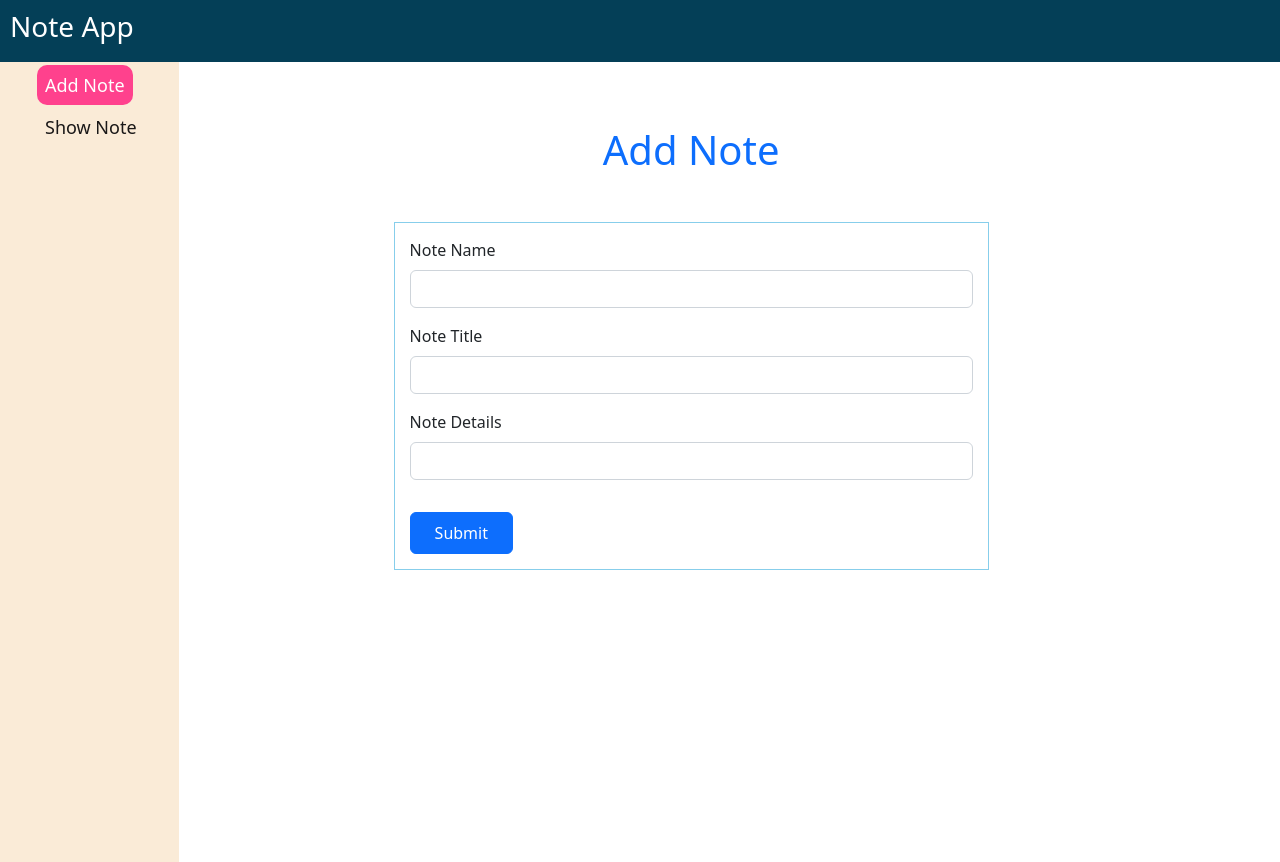
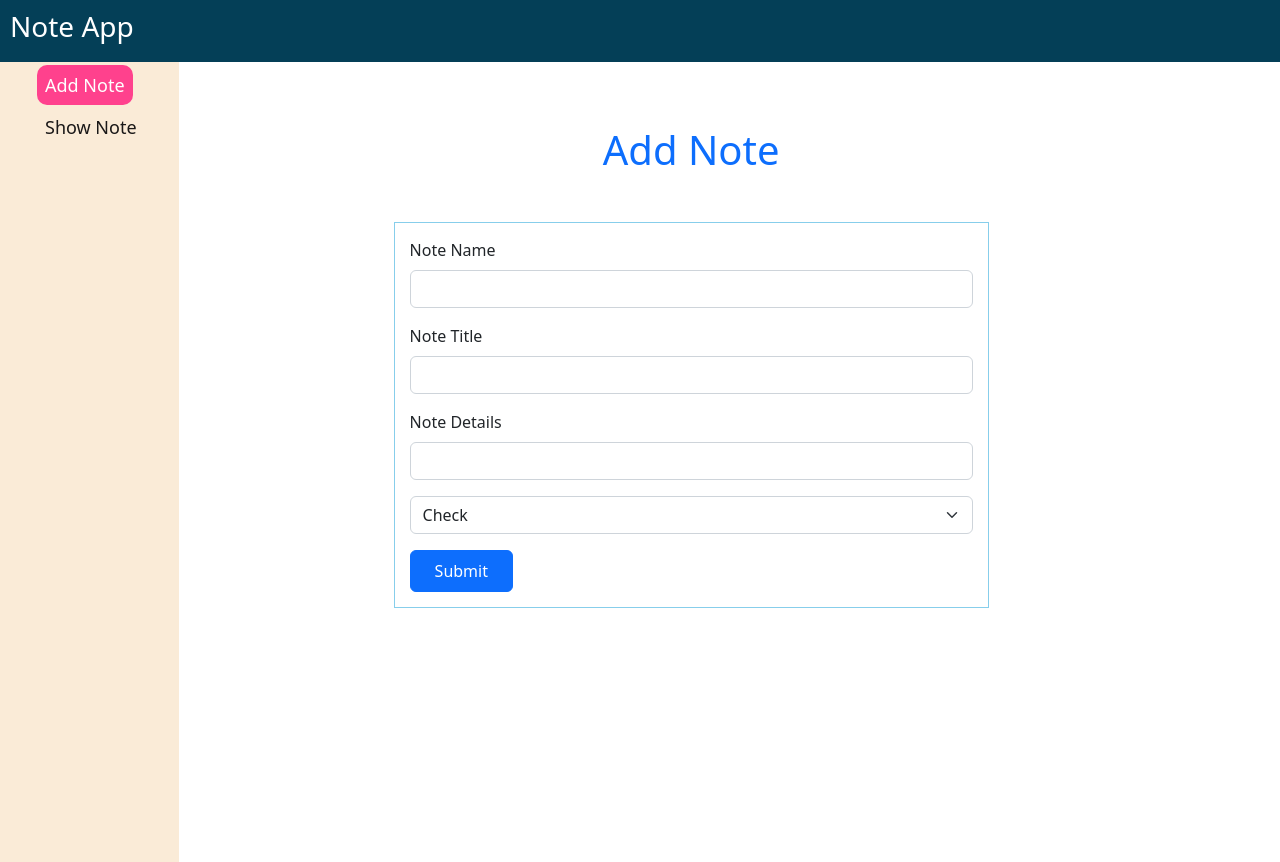
Before and after one commit to akjilani120/india-company-note-app, a React (Create React App) app: page / in a window 1280 px wide. Built offline with nearby package versions, Linux system fonts and the light colour scheme.

Commit message:
add reset button

```diff
--- a/src/Component/AddData.js
+++ b/src/Component/AddData.js
@@ -2,18 +2,16 @@ import React, { useContext, useEffect, useState } from "react";
 import Button from "react-bootstrap/Button";
 import { useNavigate } from "react-router-dom";
 import { MyContext } from "../App";
-
-
-
 import InputField from "./InputField";
+import SelectInput from "./SelectInput";
 const AddData = () => {
   const { totalData, setTotalData } = useContext(MyContext);
   const navigate = useNavigate();
   const [noteName, setNoteName] = useState("");
   const [noteTitle, setNoteTitle] = useState("");
   const [noteDescription, setNoteDescription] = useState("");
-
-
+  const [check , setCheck] = useState("check")
+  console.log("check" , check)
   const handleSubmit = (e) => {
     e.preventDefault();
     const uniqueId = parseInt(Math.random() * 1200000);
@@ -21,6 +19,7 @@ const AddData = () => {
       name: noteName,
       title: noteTitle,
       description: noteDescription,
+      check : check ,
       id: uniqueId,
     };
     setTotalData([...totalData, data]);
@@ -58,7 +57,7 @@ const AddData = () => {
               value="address"
               setData={setNoteDescription}
             />
-
+          <SelectInput className="" setData={setCheck} value1="Check" value2="Read" value3="Write" />
             <Button className="mt-3 px-4 py-2" variant="primary" type="submit">
               Submit
             </Button>
--- /dev/null
+++ b/src/Component/SelectInput.js
@@ -0,0 +1,15 @@
+import React from 'react';
+
+const SelectInput = ({setData , value1, value2 , value3}) => {
+    return (
+        <div>
+            <select className='form-select' name="" id="" onChange={(e) => setData(e.target.value)}>
+            <option value={value1}>{value1}</option>
+            <option value={value2}>{value2}</option>
+            <option value={value3}>{value3}</option>
+           </select>
+        </div>
+    );
+};
+
+export default SelectInput;
--- a/src/Component/ShowData.js
+++ b/src/Component/ShowData.js
@@ -5,26 +5,22 @@ import Table from 'react-bootstrap/Table';
 import Form from 'react-bootstrap/Form';
 import InputGroup from 'react-bootstrap/InputGroup';
 import InputField from "./InputField";
+import SelectInput from "./SelectInput";
 
 const ShowData = () => {
   const { totalData } = useContext(MyContext);
   const [searchItems, setSearchItems] = useState("")
-  console.log("search value" , searchItems)
+  const handleReset =() =>{
+    setSearchItems("")
+  }
   return (
     <div>
        {
         totalData.length  < 1 ?
-          "" : <div className="search-field-main">
-          <InputGroup className="mb-3">
-           <InputGroup.Text className="bg-primary text-white" id="inputGroup-sizing-default" disabled>
-             Search
-           </InputGroup.Text>
-           <Form.Control onChange={(e)=> setSearchItems(e.target.value)} placeholder="Search Note"
-             aria-label="Large"
-             aria-describedby="inputGroup-sizing-sm"
-           />
-         </InputGroup>
+          "" : <div className="search-field-main d-flex">
+             <SelectInput className="form-section" setData={setSearchItems} value1="Check" value2="Read" value3="Write" />
 
+           <button onClick={handleReset} className="btn btn-primary ms-3">Reset</button>
           </div>
        }
        <div>
@@ -32,11 +28,12 @@ const ShowData = () => {
           ? <h1 className="text-center text-warning my-4">Sorry..Do not here any note</h1>
           : <Table responsive striped>
           <thead >
-            <tr className="table-dark">
+            <tr className="table-dark text-center">
               <th>No</th>
               <th>Note Name</th>
               <th>Note Title</th>
               <th>Note Details</th>
+              <th>Checking</th>
               <th>Delete Note</th>
               <th>Edite Note</th>
 
@@ -44,9 +41,9 @@ const ShowData = () => {
           </thead>
           <tbody>
           {totalData?.filter(value => {
-            if(searchItems == ""){
+            if(searchItems ===""){
               return value
-            }else if(value.name.toLowerCase().includes(searchItems.toLowerCase())){
+            }else if(value.check.toLowerCase().includes(searchItems.toLowerCase())){
               return   value
             }
           })
--- a/src/Component/TableRowShow.js
+++ b/src/Component/TableRowShow.js
@@ -4,7 +4,7 @@ import { useNavigate } from "react-router-dom";
 const TableRowShow = ({ data, index }) => {
   const navigate = useNavigate()
   const { totalData, setTotalData, setUpdateData } = useContext(MyContext);
-  const { name, title, description, id } = data;
+  const { name, title, description, check , id } = data;
   const handleDelete = () => {
     const deleteData = totalData.filter((del) => del.id !== id);
     localStorage.setItem("note" , JSON.stringify(deleteData))
@@ -17,11 +17,12 @@ const handleUpdate =(id) =>{
   navigate(`/updateNote/${id}`)
 }
   return (
-    <tr>
+    <tr className="text-center">
           <td>{index + 1}</td>
           <td>{name}</td>
           <td>{title}</td>
           <td>{description}</td>
+          <td>{check}</td>
           <td>
           <button onClick={handleDelete} className="btn btn-danger">
              Delete
--- a/src/Component/UpdateNote.js
+++ b/src/Component/UpdateNote.js
@@ -3,6 +3,7 @@ import Button from "react-bootstrap/Button";
 import { useNavigate, useParams } from 'react-router-dom';
 import { MyContext } from '../App';
 import InputField from './InputField';
+import SelectInput from './SelectInput';
 
 const UpdateNote = () => {
     const { totalData, setTotalData , updateData  } = useContext(MyContext);
@@ -11,6 +12,7 @@ const UpdateNote = () => {
     const [updateName, setUpdateName] = useState("");
   const [updateTitle, setUpdateTitle] = useState("");
   const [updateMessage, setUpdateMessage] = useState("");
+  const [check , setCheck] = useState("Check")
   const handleUpdate = (e) => {
     e.preventDefault();
     const dataId = updateData.id
@@ -18,6 +20,7 @@ const UpdateNote = () => {
      const updateMainData ={
         name : updateName,
         title : updateTitle,
+        check,
         description: updateMessage
      }
      setTotalData([...dataDele , updateMainData])
@@ -54,8 +57,9 @@ const UpdateNote = () => {
               placeHolder={updateData.description}
               setData={setUpdateMessage}
             />
+            <SelectInput className="" setData={setCheck} value1="Check" value2="Read" value3="Write" />
             <Button className="mt-3 px-4 py-2" variant="primary" type="submit">
-              Submit
+              Update
             </Button>
            </form>
            </div>
```
